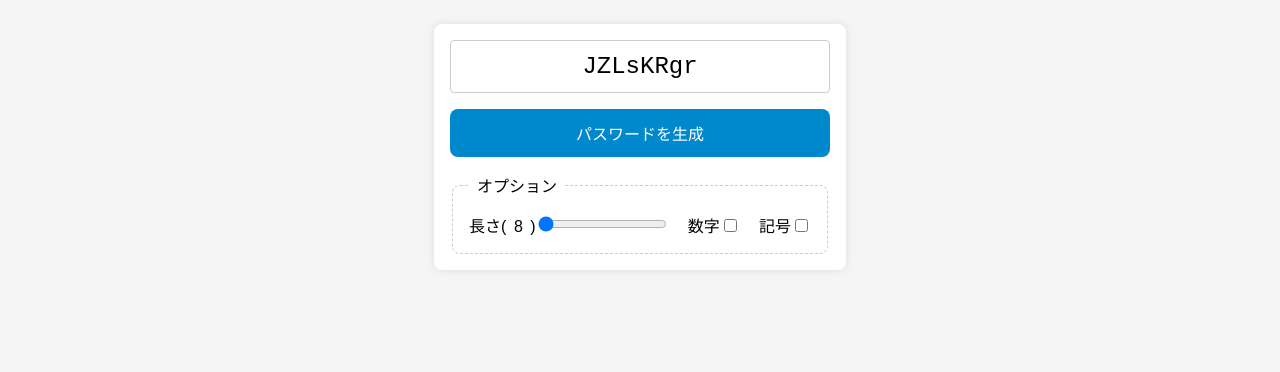
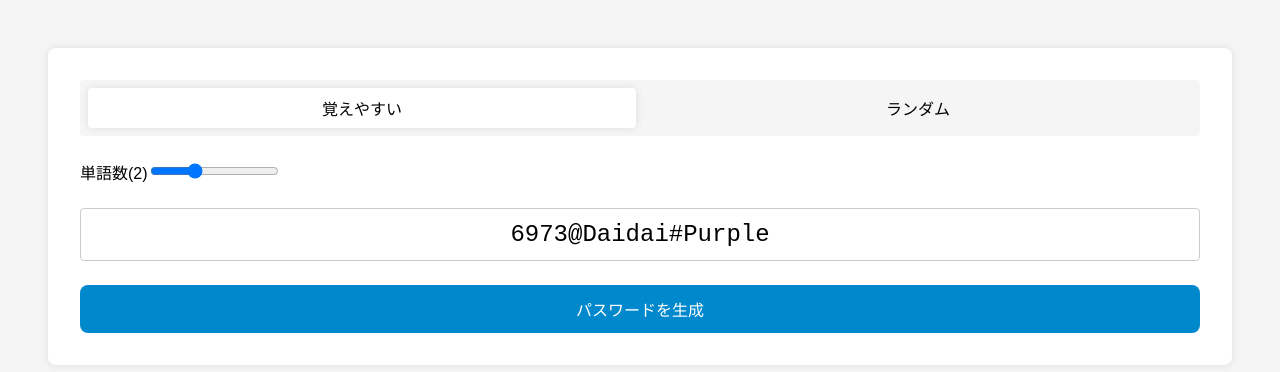
Before and after one commit to onokimihiro/password-generator, a plain HTML site: page index.html in a window 1280 px wide. Drawn offline with Linux system fonts and the light colour scheme.

Commit message:
覚えやすい組み合わせのパスワード生成を追加

```diff
--- a/index.html
+++ b/index.html
@@ -3,26 +3,39 @@
   <head>
     <meta charset="UTF-8" />
     <meta name="viewport" content="width=device-width, initial-scale=1.0" />
-    <title>パスワードジェネレーター</title>
+    <title>パスワードジェネレータ</title>
     <link rel="stylesheet" href="style.css" />
   </head>
   <body>
     <main>
-      <p id="result"></p>
-      <button id="generate">パスワードを生成</button>
-      <fieldset>
-        <legend>オプション</legend>
+      <ul id="password-type">
+        <li id="password-type-1" class="is-selected">覚えやすい</li>
+        <li id="password-type-2">ランダム</li>
+      </ul>
+      <div id="password-type-options-1" class="password-type-options is-show">
         <label
-          >長さ(<span id="password-length">8</span>)<input
+          >単語数(<span id="password-length1">2</span>)<input
+            type="range"
+            min="1"
+            max="4"
+            value="2"
+            id="slider1"
+        /></label>
+      </div>
+      <div id="password-type-options-2" class="password-type-options is-hidden">
+        <label
+          >文字数(<span id="password-length2">8</span>)<input
             type="range"
             min="8"
             max="32"
             value="8"
-            id="slider"
+            id="slider2"
         /></label>
-        <label>数字<input type="checkbox" id="numbers" /></label>
-        <label>記号<input type="checkbox" id="symbols" /></label>
-      </fieldset>
+        <label>数字<input type="checkbox" id="numbers" checked /></label>
+        <label>記号<input type="checkbox" id="symbols" checked /></label>
+      </div>
+      <p id="result"></p>
+      <button id="generate">パスワードを生成</button>
     </main>
     <script src="main.js"></script>
   </body>
--- a/main.js
+++ b/main.js
@@ -1,14 +1,74 @@
 'use strict';
 
 {
+  // 文字列の先頭を大文字にする
+  function capitalizeFirstLetter(str) {
+    return str.charAt(0).toUpperCase() + str.slice(1);
+  }
+
+  // パスワード生成
   function generatePassword() {
     const result = document.getElementById('result');
     const letters = 'abcdefghijklmnopqrstuvwxyz';
     const numbers = '0123456789';
     const symbols = '!@#$%^&*()_+-=[]{}|;:,.<>?';
+    const colorsJa = [
+      'shiro',
+      'kuro',
+      'aka',
+      'ao',
+      'kiiro',
+      'midori',
+      'chairo',
+      'daidai',
+      'murasaki',
+      'hai',
+    ];
+    const colorsEn = [
+      'white',
+      'black',
+      'red',
+      'blue',
+      'yellow',
+      'green',
+      'brown',
+      'orange',
+      'purple',
+      'gray',
+    ];
+    const colorsHex = [
+      'ffffff',
+      '000000',
+      'ff0000',
+      '0000ff',
+      'ffff00',
+      '008000',
+      'a52a2a',
+      'ffa500',
+      '800080',
+      '808080',
+    ];
+
     let password = '';
+    let passwordNumber = '';
+    let passwordString1 = '';
+    let passwordString2 = '';
+    let passwordString3 = '';
     let seed = letters + letters.toUpperCase();
 
+    if (passwordType1.classList.contains('is-selected')) {
+      for (let i = 0; i < 4; i++) {
+        passwordNumber += numbers[Math.floor(Math.random() * numbers.length)];
+      }
+
+      let seedString1 = colorsJa[Math.floor(Math.random() * colorsJa.length)];
+      passwordString1 += capitalizeFirstLetter(seedString1);
+
+      let seedString2 = colorsEn[Math.floor(Math.random() * colorsEn.length)];
+      passwordString2 += capitalizeFirstLetter(seedString2);
+
+      password = passwordNumber + '@' + passwordString1 + '#' + passwordString2;
+    } else if (passwordType2.classList.contains('is-selected')) {
       if (numbersCheckbox.checked === true) {
         seed += numbers;
       }
@@ -17,21 +77,59 @@
         seed += symbols;
       }
 
-    for (let i = 0; i < slider.value; i++) {
+      for (let i = 0; i < slider2.value; i++) {
         password += seed[Math.floor(Math.random() * seed.length)];
+      }
     }
 
     result.textContent = password;
   }
 
-  const slider = document.getElementById('slider');
+  // 要素を取得
+  const slider1 = document.getElementById('slider1');
+  const slider2 = document.getElementById('slider2');
   const generate = document.getElementById('generate');
   const numbersCheckbox = document.getElementById('numbers');
   const symbolsCheckbox = document.getElementById('symbols');
+  const passwordType1 = document.getElementById('password-type-1');
+  const passwordType2 = document.getElementById('password-type-2');
+  const passwordTypeOptions1 = document.getElementById('password-type-options-1');
+  const passwordTypeOptions2 = document.getElementById('password-type-options-2');
 
-  slider.addEventListener('input', () => {
-    const passwordLength = document.getElementById('password-length');
-    passwordLength.textContent = slider.value;
+  // イベントリスナーを設定
+  passwordType1.addEventListener('click', () => {
+    passwordType1.classList.add('is-selected');
+    passwordType2.classList.remove('is-selected');
+
+    passwordTypeOptions1.classList.remove('is-hidden');
+    passwordTypeOptions1.classList.add('is-show');
+    passwordTypeOptions2.classList.remove('is-show');
+    passwordTypeOptions2.classList.add('is-hidden');
+
+    generatePassword();
+  });
+
+  passwordType2.addEventListener('click', () => {
+    passwordType2.classList.add('is-selected');
+    passwordType1.classList.remove('is-selected');
+
+    passwordTypeOptions1.classList.remove('is-show');
+    passwordTypeOptions1.classList.add('is-hidden');
+    passwordTypeOptions2.classList.remove('is-hidden');
+    passwordTypeOptions2.classList.add('is-show');
+
+    generatePassword();
+  });
+
+  slider1.addEventListener('input', () => {
+    const passwordLength1 = document.getElementById('password-length1');
+    passwordLength1.textContent = slider1.value;
+  });
+
+  slider2.addEventListener('input', () => {
+    const passwordLength2 = document.getElementById('password-length2');
+    passwordLength2.textContent = slider2.value;
+    generatePassword();
   });
 
   generate.addEventListener('click', () => {
--- a/style.css
+++ b/style.css
@@ -1,21 +1,57 @@
 @charset "utf-8";
+
+* {
+  box-sizing: border-box;
+}
 
 body {
   font-family: sans-serif;
   background-color: #f5f5f5;
+  padding: 40px;
 }
 
 main {
   background-color: #fff;
-  width: 380px;
-  margin: 24px auto 0;
-  padding: 16px;
+  width: 100%;
+  margin: 0 auto;
+  padding: 32px;
   box-shadow: 0 0 8px rgba(0, 0, 0, 0.1);
   border-radius: 8px;
 }
 
-p {
+.is-show {
+  display: flex;
+}
+
+.is-hidden {
+  display: none;
+}
+
+#password-type {
+  display: flex;
+  justify-content: space-between;
+  list-style: none;
+  background-color: #f5f5f5;
+  padding: 8px;
+  border-radius: 4px;
+  gap: 8px;
   margin: 0;
+}
+
+#password-type li {
+  padding: 8px;
+  border-radius: 4px;
+  cursor: pointer;
+  flex: 1;
+  text-align: center;
+}
+#password-type li.is-selected {
+  background-color: #ffffff;
+  box-shadow: 0 0 8px rgba(0, 0, 0, 0.1);
+}
+
+#result {
+  margin: 24px 0 0 0;
   border: 1px solid #cccccc;
   border-radius: 4px;
   font-family: 'Courier New';
@@ -32,7 +68,7 @@ button {
   border-radius: 8px;
   padding: 12px 0;
   text-align: center;
-  margin-top: 16px;
+  margin-top: 24px;
   cursor: pointer;
 }
 
@@ -44,17 +80,11 @@ button:active {
   opacity: 0.4;
 }
 
-fieldset {
-  border: 1px dashed #cccccc;
-  border-radius: 8px;
-  padding: 16px;
-  margin-top: 16px;
-  display: flex;
-  justify-content: space-between;
-}
-
-legend {
-  padding: 0 8px;
+.password-type-options {
+  margin-top: 24px;
+  margin-bottom: 24px;
+  justify-content: flex-start;
+  gap: 16px;
 }
 
 #password-length {
```
Lines whose indentation alone changed are shown as unchanged.
